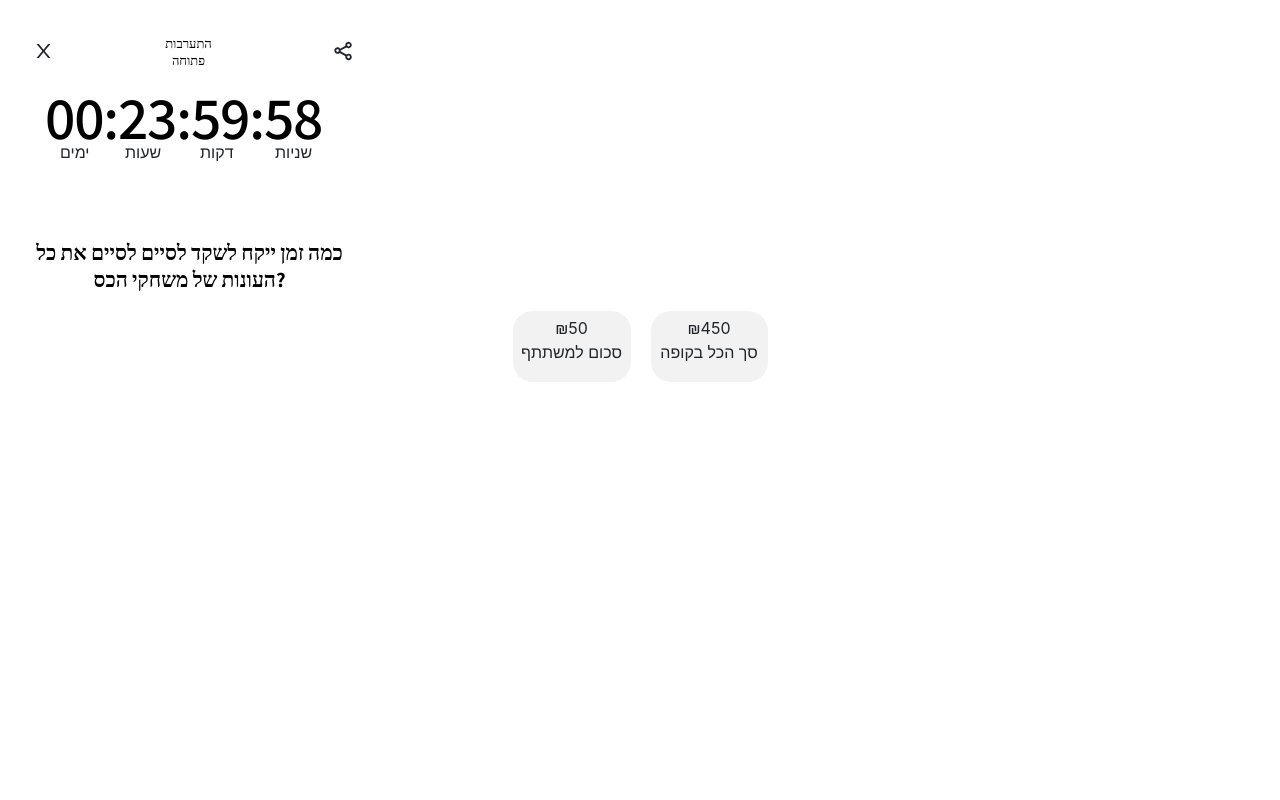
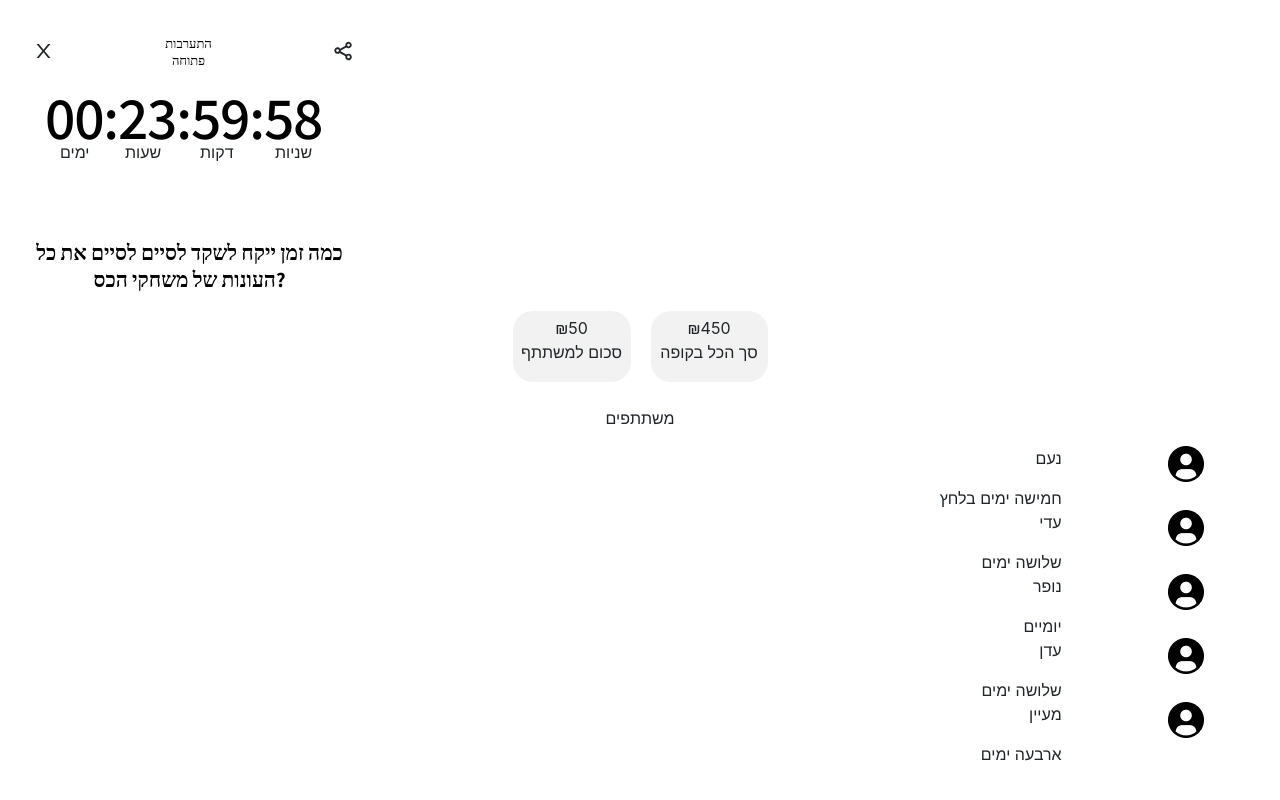
Before and after one commit to NofarVered/Beter, a React (Create React App) app in the folder client/: page /timerPage in a window 1280 px wide. Built offline with nearby package versions, Linux system fonts and the light colour scheme.

Commit message:
public/private

```diff
--- a/client/src/TimerPage/TimerPage.css
+++ b/client/src/TimerPage/TimerPage.css
@@ -129,3 +129,31 @@
     left: 60px;
     top: 140px;
 }
+[0:20, 4.6.2021] נעם קווין B: row{
+                     justify-content: flex-end;
+                     margin: 15px;
+                 }
+
+.col{
+    text-align: right;
+    margin: 5px;
+}
+
+.col-10{
+    text-align: right;
+}
+
+.line{
+    color: #000000;
+    border-color: transparent;
+    background-color: #000000;
+    width: 50%;
+    height:1px;
+}
+.all-participants{
+    position: relative;
+    bottom: -406px;
+}
+.participant-name{
+    font-weight: bolder;
+}
--- a/client/src/TimerPage/TimerPage.js
+++ b/client/src/TimerPage/TimerPage.js
@@ -1,5 +1,6 @@
 import React, { Component, useEffect, useState } from "react";
 import "./TimerPage.css";
+import User from "./user.png"
 import {MdKeyboardArrowRight} from "react-icons/md";
 import {TiArrowBack} from "react-icons/ti";
 import {BiShareAlt} from "react-icons/bi";
@@ -86,6 +87,24 @@ class TimerPage extends Component {
                     <br/>
                     סכום למשתתף
                 </div>
+                <div className="all-participants">
+                    <p>משתתפים</p>
+                    <div className="participants-list">
+                        {this.state.participants.map((person,index) =>
+                            (
+                                <div className="row" key={index}>
+                                    <div className="col-10">
+                                        <p>
+                                            {person.name}
+                                        </p>
+                                        {person.answer}
+                                    </div>
+                                    <div  className="col-2">
+                                        <img src={User}/>
+                                    </div>
+                                </div>))}
+                    </div>
+                </div>
             </div>
 
 
```
Also changed, not shown: client/src/TimerPage/user.png (added).
